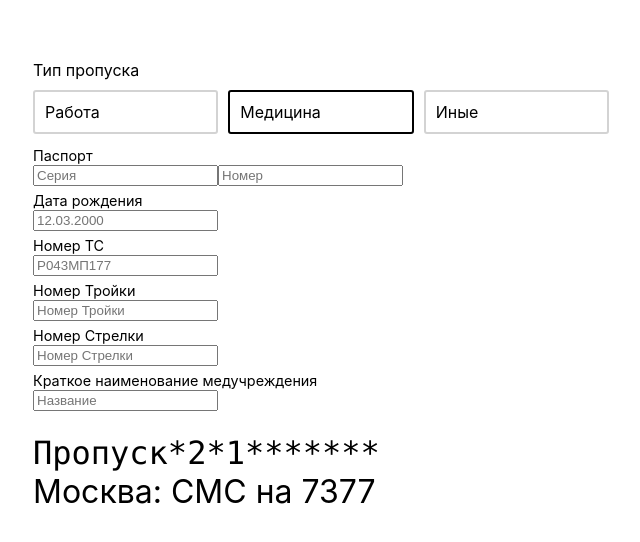
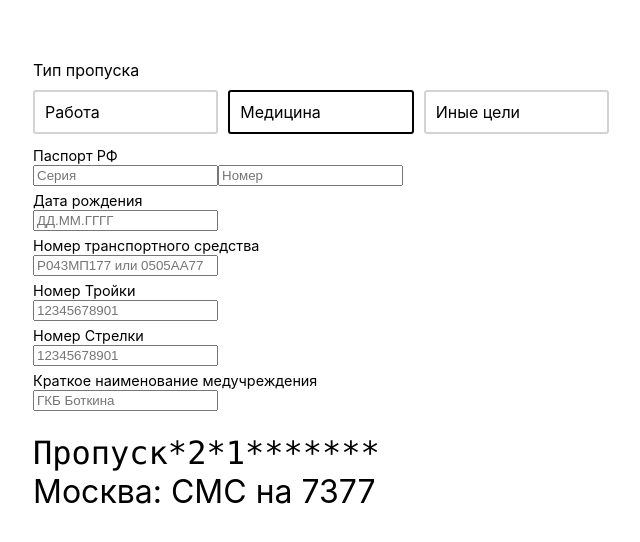
Before and after one commit to vtambourine/smstogo.ru, a React (Create React App) app: page / in a window 1280 px wide. Both pictures are taken after a click on the element "Медицина". Shown: the top 542 px of the page, without its empty margins (319-959 px from the left). Built offline with nearby package versions, Linux system fonts and the light colour scheme.

Commit message:
Change field texts

```diff
--- a/src/components/PassGenerator/PassGenerator.tsx
+++ b/src/components/PassGenerator/PassGenerator.tsx
@@ -60,7 +60,7 @@
   },
   [PassType.OTHER]: {
     id: 3,
-    name: "Иные",
+    name: "Иные цели",
     fields: [
       Field.PASSPORT_SERIES,
       Field.PASSPORT_NUMBER,
--- a/src/components/Passes/PassForm.tsx
+++ b/src/components/Passes/PassForm.tsx
@@ -5,7 +5,7 @@
   return (
     <div className="Pass">
       <div className="Pass-field">
-        <label className="Pass-label">Паспорт</label>
+        <label className="Pass-label">Паспорт РФ</label>
         <input
           type="text"
           name={Field.PASSPORT_SERIES}
@@ -25,17 +25,17 @@
           <input
             type="text"
             name={Field.DATE_OF_BIRTH}
-            placeholder="12.03.2000"
+            placeholder="ДД.ММ.ГГГГ"
             onChange={props.onChange}
           />
         </div>
       ) : null}
       <div className="Pass-field">
-        <label className="Pass-label">Номер ТС</label>
+        <label className="Pass-label">Номер транспортного средства</label>
         <input
           type="text"
           name={Field.VEHICLE_NUMBER}
-          placeholder="Р043МП177"
+          placeholder="Р043МП177 или 0505АА77"
           onChange={props.onChange}
         />
       </div>
@@ -44,7 +44,7 @@
         <input
           type="text"
           name={Field.TROIKA}
-          placeholder="Номер Тройки"
+          placeholder="12345678901"
           pattern="\d*"
           onChange={props.onChange}
         />
@@ -54,7 +54,7 @@
         <input
           type="text"
           name={Field.STRELKA}
-          placeholder="Номер Стрелки"
+          placeholder="12345678901"
           onChange={props.onChange}
         />
       </div>
@@ -89,7 +89,7 @@
           <input
             type="text"
             name={Field.HOSPITAL_DESCRIPTION}
-            placeholder="Название"
+            placeholder="ГКБ Боткина"
             onChange={props.onChange}
           />
         </div>
@@ -100,7 +100,7 @@
           <input
             type="text"
             name={Field.PURPOSE}
-            placeholder="Цель выхода"
+            placeholder="на дачу"
             maxLength={20}
             onChange={props.onChange}
           />
@@ -108,11 +108,11 @@
       ) : null}
       {props.type === PassType.OTHER ? (
         <div className="Pass-field">
-          <label className="Pass-label">Пункт назначения</label>
+          <label className="Pass-label">Адрес назначения</label>
           <input
             type="text"
             name={Field.DESTINATION}
-            placeholder="Пункт назначения"
+            placeholder="Опалиха Пришвина 11"
             onChange={props.onChange}
           />
         </div>
```
